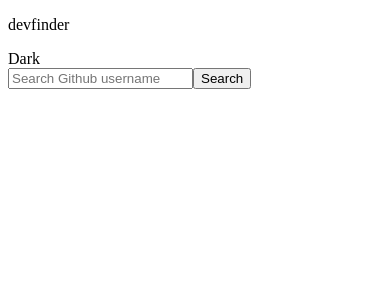
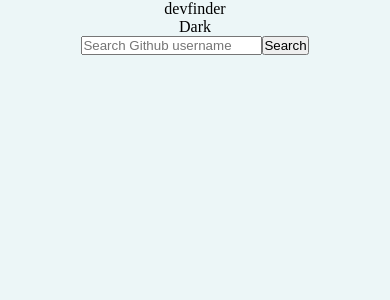
Before and after one commit to giwangdk/github-search-user, a React (Create React App) app: page / in a window 390 px wide. Shown: the top 300 px of the page. Built offline with nearby package versions, Linux system fonts and the light colour scheme.

Commit message:
fix responsive

```diff
--- a/src/App.css
+++ b/src/App.css
@@ -13,15 +13,8 @@
   }
 }
 
-.App-header {
-  background-color: #282c34;
+.App {
   min-height: 100vh;
-  display: flex;
-  flex-direction: column;
-  align-items: center;
-  justify-content: center;
-  font-size: calc(10px + 2vmin);
-  color: white;
 }
 
 .App-link {
--- a/src/App.js
+++ b/src/App.js
@@ -1,21 +1,27 @@
-
+import './App.css'
 
 function App() {
   return (
-    <div class="bg-blue-50">
-      <div className="App sm:m-auto sm:my-20 sm:w-1/2 m-5 ">
-      <header className="App-header">
+    <div class="App">
+      <div className="  sm:my-20 w-auto  sm:w-2/3 lg:w-1/2 m-5 sm:m-auto">
+      <header className="">
         <div className="flex justify-between items-center">
-          <div className="header_name"><p className=" text-2xl sm:text-4xl  font-bold tracking-wider">devfinder</p></div>
+          <div className="header_name"><p className=" text-2xl md:text-3xl lg:text-4xl  font-bold tracking-wider">devfinder</p></div>
           <div className="toggle">
             <span className="text-lg sm:text-3xl font-semibold text-gray-400">Dark</span>
           </div>
         </div>
       </header>
 
-      <div className="input-search bg-white p-2 rounded-xl sm:p-3 sm:rounded-2xl shadow-black-500/50 my-4 flex justify-between">
-        <input type="text" name="" id="" placeholder="Search Github username" className="p-2 outline-blue-300" />
-        <button className="bg-blue-500 text-white font-semibold py-2 px-3  sm:py-3 sm:px-4 sm:rounded-xl border-0 rounded-lg">Search</button>
+      <div className="bg-white p-3 rounded-xl sm:p-3 md:p-4 sm:rounded-2xl shadow-lg my-4 flex justify-between">
+        <input type="text" name="" id="" placeholder="Search Github username" className="p-2 outline-blue-200 mr-2 flex-1" />
+        <button className="bg-blue-500 text-white font-semibold py-2 px-3  sm:py-3 sm:px-4 sm:rounded-xl border-0 rounded-lg hover:bg-blue-400 shadow-black">Search</button>
+      </div>
+
+      <div className="bg-white p-3 rounded-xl sm:p-3 md:p-4 sm:rounded-2xl shadow-lg my-4 flex justify-between">
+          <div className="p-3">
+            <div className="profile"></div>
+       </div>
       </div>
     </div>
     </div>
--- a/src/index.css
+++ b/src/index.css
@@ -1,3 +1,13 @@
 @tailwind base;
 @tailwind components;
 @tailwind utilities;
+
+*{
+    margin: 0;
+    padding: 0;
+    box-sizing: border-box;
+}
+
+body{
+    background-color:rgb(236, 246, 247);
+}
```
